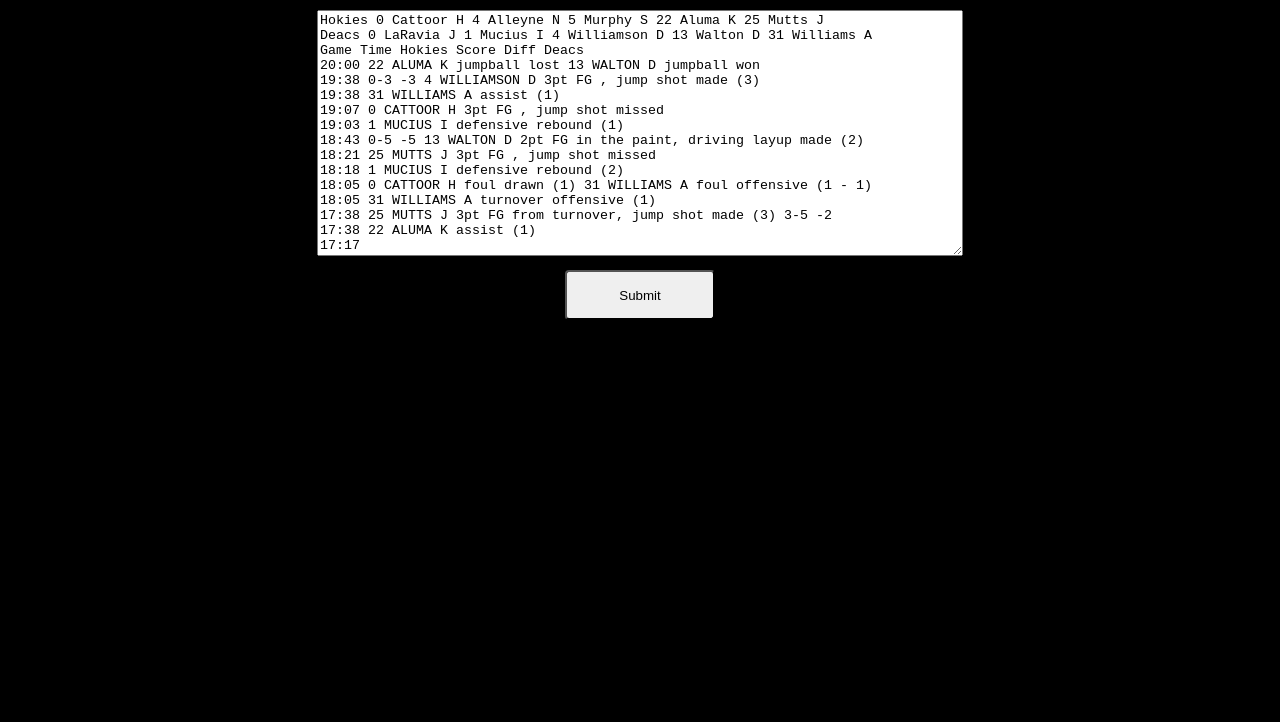
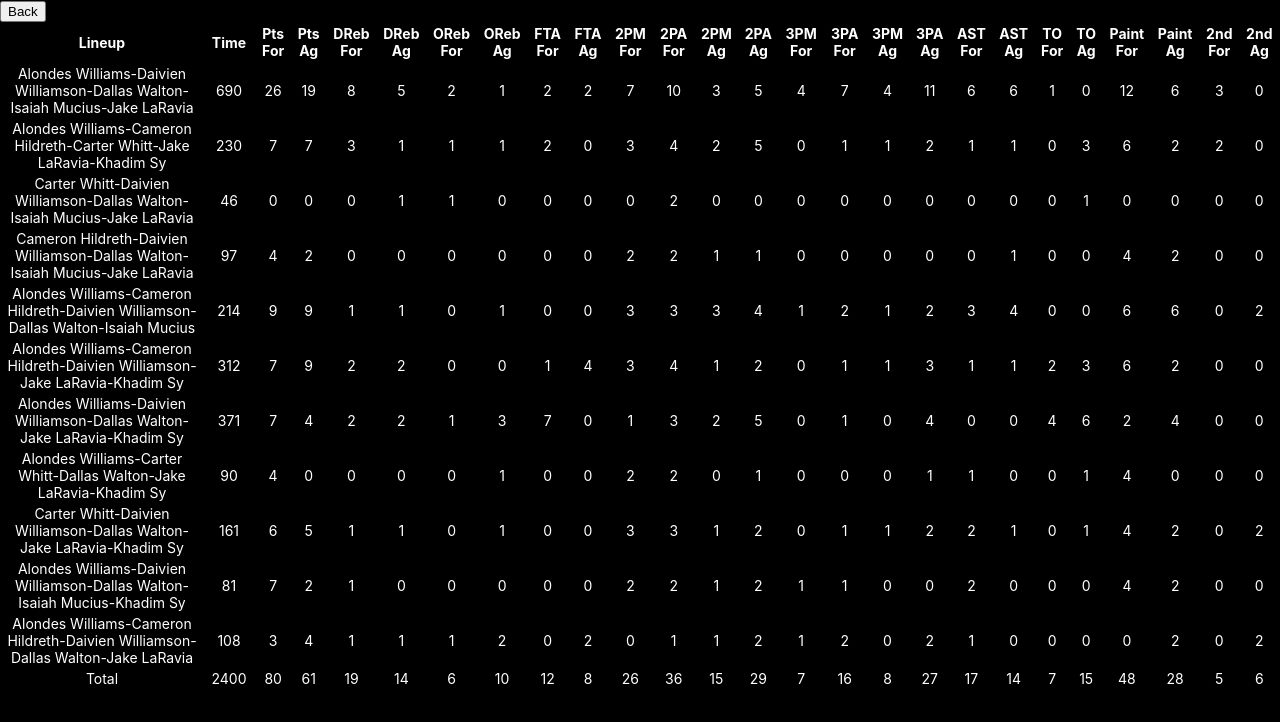
Before and after one commit to awbridgers/live-stats-tracker, a React (Create React App) app: page / in a window 1280 px wide. Both pictures are taken after a click on the button "Submit". Shown: the top 722 px of the page. Built offline with nearby package versions, Linux system fonts and the light colour scheme.

Commit message:
shows results and totals

```diff
--- a/src/App.css
+++ b/src/App.css
@@ -23,3 +23,8 @@
   display: block;
   margin: auto;
 }
+.resultsTable{
+  color:white;
+  font-size: 14px;
+  text-align: center;
+}
--- a/src/App.tsx
+++ b/src/App.tsx
@@ -2,23 +2,47 @@ import React, {useState} from 'react';
 import {parse} from './util/parse';
 import {sampleData, sampleSubData} from './sampleData';
 import './App.css';
-import { Lineup } from './roster';
-
+import {Lineup} from './roster';
+import Table from 'rc-table';
+import {cols} from './tableSetup';
+import {calcTime} from './util/calculateTime';
+import {calcTotal} from './util/calculateTotal';
 
 function App() {
   const [plays, setPlays] = useState<string>(sampleData);
-  const [results, setResults] = useState<Lineup[]>([])
-  const [show, setShow] = useState<boolean>(false)
+  const [results, setResults] = useState<Lineup[]>([]);
+  const [show, setShow] = useState<boolean>(false);
   const handleSubmit = () => {
     const results = parse(plays);
-    console.log(results)
     setResults(results);
+    setShow(true);
   };
-  if(show){
+  if (show) {
     return (
-      <div className = 'App'>
+      <div>
+        <button type="button" onClick={() => setShow(false)}>
+          Back
+        </button>
+        <Table
+          className="resultsTable"
+          scroll={{x: true}}
+          columns={cols}
+          data={[...results, calcTotal(results)].map((x, i) => {
+            return {
+              ...x,
+              players: x.players.map((x) => x.name).join('-'),
+              time: calcTime(x.time),
+              attemptedTwosFor: x.madeTwosFor + x.missedTwosFor,
+              attemptedTwosAgainst: x.madeTwosAgainst + x.missedTwosAgainst,
+              attemptedThreesFor: x.madeThreesFor + x.missedThreesFor,
+              attemptedThreesAgainst:
+                x.madeThreesAgainst + x.missedThreesAgainst,
+              key: i,
+            };
+          })}
+        />
       </div>
-    )
+    );
   }
   return (
     <div className="App">
@@ -30,8 +54,7 @@ function App() {
       <button className="submit" type="button" onClick={handleSubmit}>
         Submit
       </button>
-      <div style = {{color: 'white'}}>
-      </div>
+      <div style={{color: 'white'}}></div>
     </div>
   );
 }
--- a/src/index.css
+++ b/src/index.css
@@ -1,5 +1,6 @@
 body {
   margin: 0;
+  background-color: black;
   font-family: -apple-system, BlinkMacSystemFont, 'Segoe UI', 'Roboto', 'Oxygen',
     'Ubuntu', 'Cantarell', 'Fira Sans', 'Droid Sans', 'Helvetica Neue',
     sans-serif;
--- /dev/null
+++ b/src/tableSetup.ts
@@ -0,0 +1,109 @@
+export const cols = [
+  {
+    title: 'Lineup',
+    dataIndex: 'players',
+    width: 200
+  },
+  {
+    title: 'Time',
+    dataIndex: 'time',
+    width: 50
+  },
+  {
+    title: 'Pts For',
+    dataIndex: 'pointsFor',
+  },
+  {
+    title: 'Pts Ag',
+    dataIndex: 'pointsAgainst'
+  },
+  {
+    title: 'DReb For',
+    dataIndex: 'dRebFor'
+  },
+  {
+    title: 'DReb Ag',
+    dataIndex: 'dRebAgainst'
+  },
+  {
+    title: 'OReb For',
+    dataIndex: 'oRebFor'
+  },
+  {
+    title: 'OReb Ag',
+    dataIndex: 'oRebAgainst'
+  },
+  {
+    title: 'FTA For',
+    dataIndex: 'FTAfor'
+  },
+  {
+    title: 'FTA Ag',
+    dataIndex: 'FTAagainst'
+  },
+  {
+    title: '2PM For',
+    dataIndex: 'madeTwosFor'
+  },
+  {
+    title: '2PA For',
+    dataIndex: 'attemptedTwosFor'
+  },
+  {
+    title: '2PM Ag',
+    dataIndex: 'madeTwosAgainst'
+  },
+  {
+    title: '2PA Ag',
+    dataIndex: 'attemptedTwosAgainst'
+  },
+  {
+    title: '3PM For',
+    dataIndex: 'madeThreesFor'
+  },
+  {
+    title: '3PA For',
+    dataIndex: 'attemptedThreesFor'
+  },
+  {
+    title: '3PM Ag',
+    dataIndex: 'madeThreesAgainst'
+  },
+  {
+    title: '3PA Ag',
+    dataIndex: 'attemptedThreesAgainst'
+  },
+  {
+    title: 'AST For',
+    dataIndex: 'assistsFor'
+  },
+  {
+    title: 'AST Ag',
+    dataIndex: 'assistsAgainst'
+  },
+  {
+    title: 'TO For',
+    dataIndex: 'turnoversFor'
+  },
+  {
+    title: 'TO Ag',
+    dataIndex: 'turnoversAgainst'
+  },
+  {
+    title: 'Paint For',
+    dataIndex: 'paintPointsFor'
+  },
+  {
+    title: 'Paint Ag',
+    dataIndex: 'paintPointsAgainst'
+  },
+  {
+    title: '2nd For',
+    dataIndex: 'secondChanceFor'
+  },
+  {
+    title: '2nd Ag',
+    dataIndex: 'secondChanceAgainst'
+  },
+
+]
--- /dev/null
+++ b/src/util/calculateTime.ts
@@ -0,0 +1,11 @@
+//function to calculate the total time in seconds
+//given the time array
+
+
+export const calcTime = (time:number[]):number =>{
+  let result = 0
+  for (let i = 0; i < time.length; i+=2) {
+    result += (time[i] - time[i+1])
+  }
+  return result
+}
--- /dev/null
+++ b/src/util/calculateTotal.ts
@@ -0,0 +1,19 @@
+//a function to calculate the total of all the lineups
+//return a lineup object with the totals
+
+import { Lineup } from '../roster';
+import { calcTime } from './calculateTime';
+
+export const calcTotal = (array:Lineup[]) =>{
+  let temp = new Lineup([{name: 'Total', number: 0}]);
+  const keys = Object.keys(temp) as Array<keyof typeof temp>
+  let results : {[key:string]: any} = {};
+  keys.forEach((x)=>{
+    if(typeof temp[x] === 'number'){
+      (temp[x] as number) = array.reduce((prev,current)=>prev + (current[x] as number),0)
+    }
+  })
+  //add all of the times to the temp to be calced later
+  array.forEach((lineup)=>lineup.time.forEach((time)=>temp.time.push(time)))
+  return temp
+}
```
